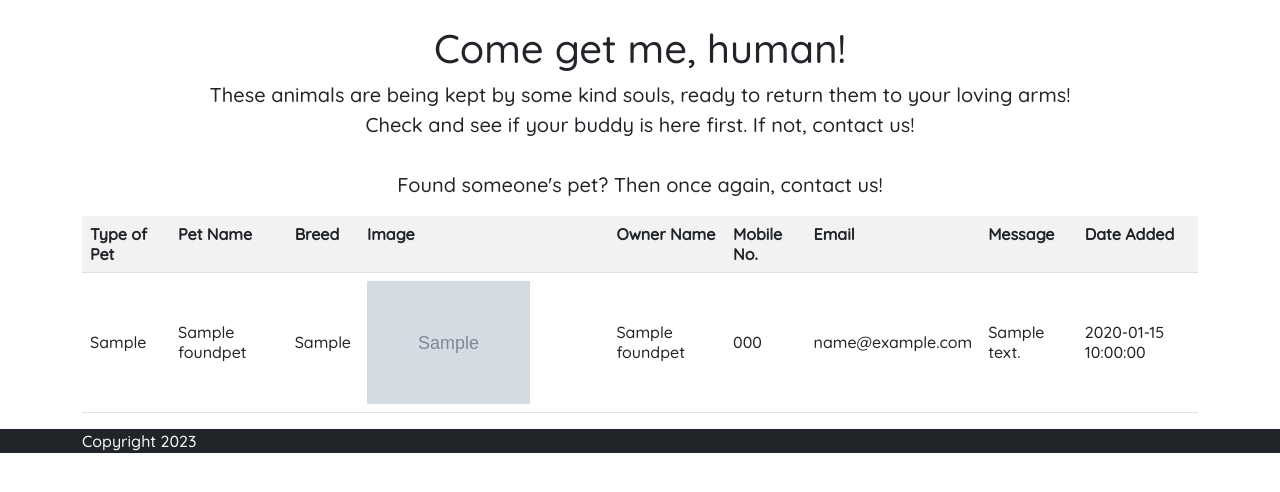
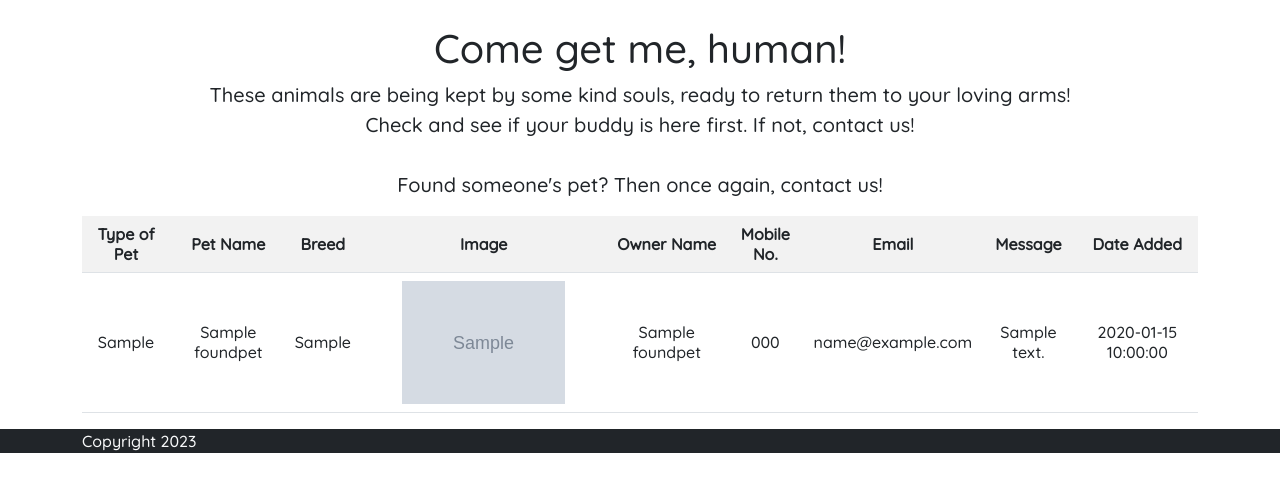
Before and after one commit to GametimeInc/SSD_CA2, a PHP site: page /found-pets.php in a window 1280 px wide. Shown: the part 58-550 px from the top of the page. Run offline with PHP 8.4, Linux system fonts and the light colour scheme; tables that the repository leaves empty or names only in its code hold one stand-in row (values such as "Sample post"); grey boxes marked "Sample" are stand-in pictures.

Commit message:
Centered td and th horizontally and vertically

```diff
--- a/css/mystyle.css
+++ b/css/mystyle.css
@@ -11,8 +11,9 @@
     padding-right: 2rem;
 }
 
-td {
+td, th {
     vertical-align: middle;
+    text-align: center;
 }
 
 /*Check after cache reload*/
```
